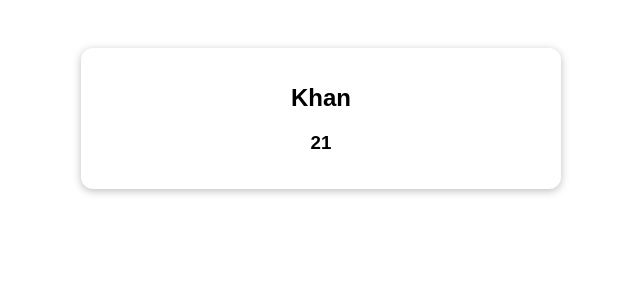
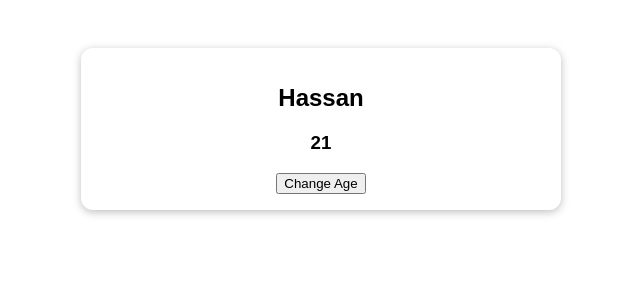
Before and after one commit to HassanKhan123/vue-composition-api, a Vue app: page / in a window 1280 px wide. Shown: the top 300 px of the page, without its empty margins (319-959 px from the left). Built offline with nearby package versions, Linux system fonts and the light colour scheme; the HTML template or start-up script is replaced by a standard one.

Commit message:
replacing methods with regular functions

```diff
--- a/src/App.vue
+++ b/src/App.vue
@@ -2,6 +2,7 @@
   <section class="container">
     <h2>{{ userName }}</h2>
     <h3>{{ userAge }}</h3>
+    <button @click="setAge">Change Age</button>
   </section>
 </template>
 
@@ -15,16 +16,17 @@
       age: 21,
     });
 
-    setTimeout(() => {
-      user.name = 'Khan';
-    }, 2000);
+    const userRefs = toRefs(user);
 
-    const userRefs = toRefs(user);
+    function setNewAge() {
+      user.age = 32;
+    }
 
     return {
       user,
       userName: userRefs.name,
       userAge: userRefs.age,
+      setAge: setNewAge,
     };
   },
 };
```
